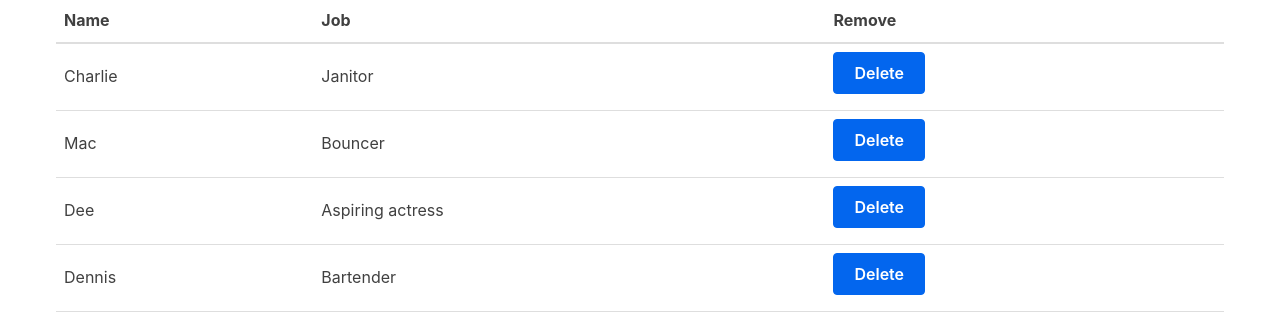
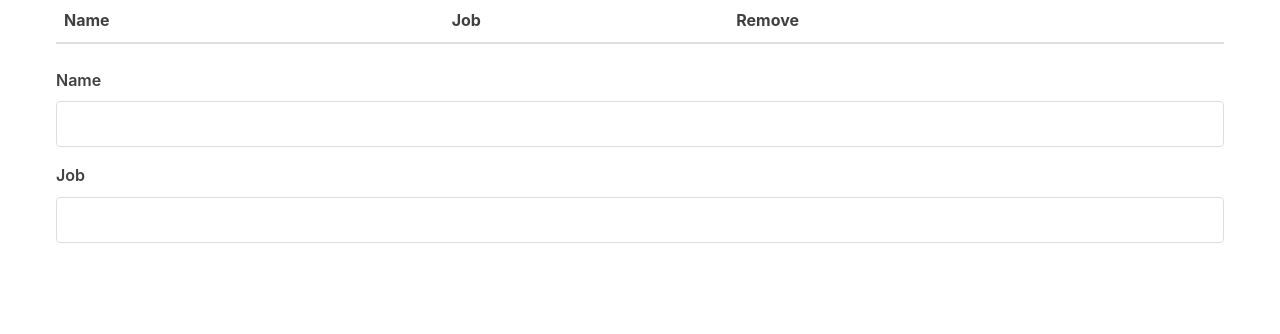
Before and after one commit to j-cavender/csc308app, a React (Vite) app in the folder packages/react-frontend/: page / in a window 1280 px wide. Shown: the top 334 px of the page. Built offline with nearby package versions, Linux system fonts and the light colour scheme.

Commit message:
Form Added

```diff
--- /dev/null
+++ b/packages/react-frontend/src/Form.jsx
@@ -0,0 +1,40 @@
+// src/Form.jsx
+
+import React, { useState } from "react";
+
+function Form() {
+    const [person, setPerson] = useState({
+        name: "",
+        job: ""
+    });
+
+    function handleChange(event) {
+        const { name, value } = event.target;
+        if (name === "job")
+            setPerson({ name: person["name"], job: value });
+        else setPerson({ name: value, job: person["job"]});
+    }
+
+    return (
+        <form>
+            <label htmlFor="name">Name</label>
+            <input
+            type="text"
+            name="name"
+            id="name"
+            value={person.name}
+            onChange={handleChange}
+            />
+            <label htmlFor="job">Job</label>
+            <input
+            type="text"
+            name="job"
+            id="job"
+            value={person.job}
+            onChange={handleChange}
+            />
+        </form>
+    );
+}
+
+export default Form;
--- a/packages/react-frontend/src/MyApp.jsx
+++ b/packages/react-frontend/src/MyApp.jsx
@@ -1,26 +1,10 @@
 // src/MyApp.jsx
 import React, { useState } from "react";
 import Table from "./Table";
+import Form from "./Form";
 
 function MyApp() {
-    const [characters, setCharacters] = useState([
-        {
-            name: "Charlie",
-            job: "Janitor"
-        },
-        {
-            name: "Mac",
-            job: "Bouncer"
-        },
-        {
-            name: "Dee",
-            job: "Aspiring actress"
-        },
-        {
-            name: "Dennis",
-            job: "Bartender"
-        }
-    ]);
+    const [characters, setCharacters] = useState([]);
 
     function removeOneCharacter(index) {
         const updated = characters.filter((character, i) => {
@@ -35,6 +19,7 @@
             characterData={characters}
             removeCharacter={removeOneCharacter}
             />
+            <Form />
         </div>
     );
 }
```
